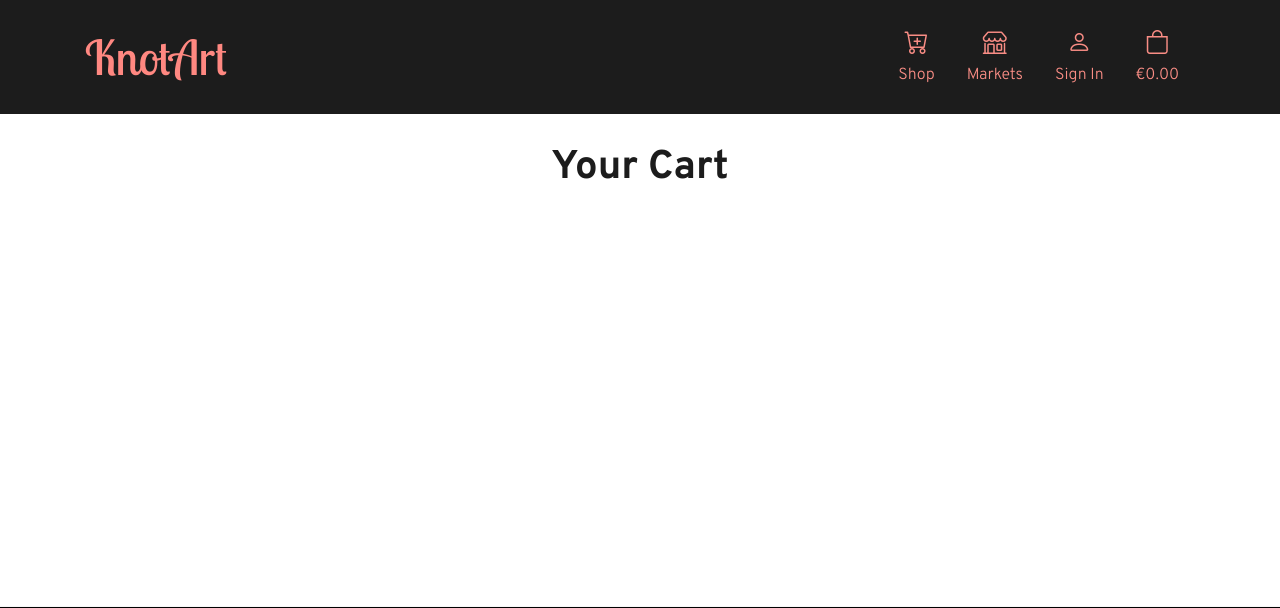
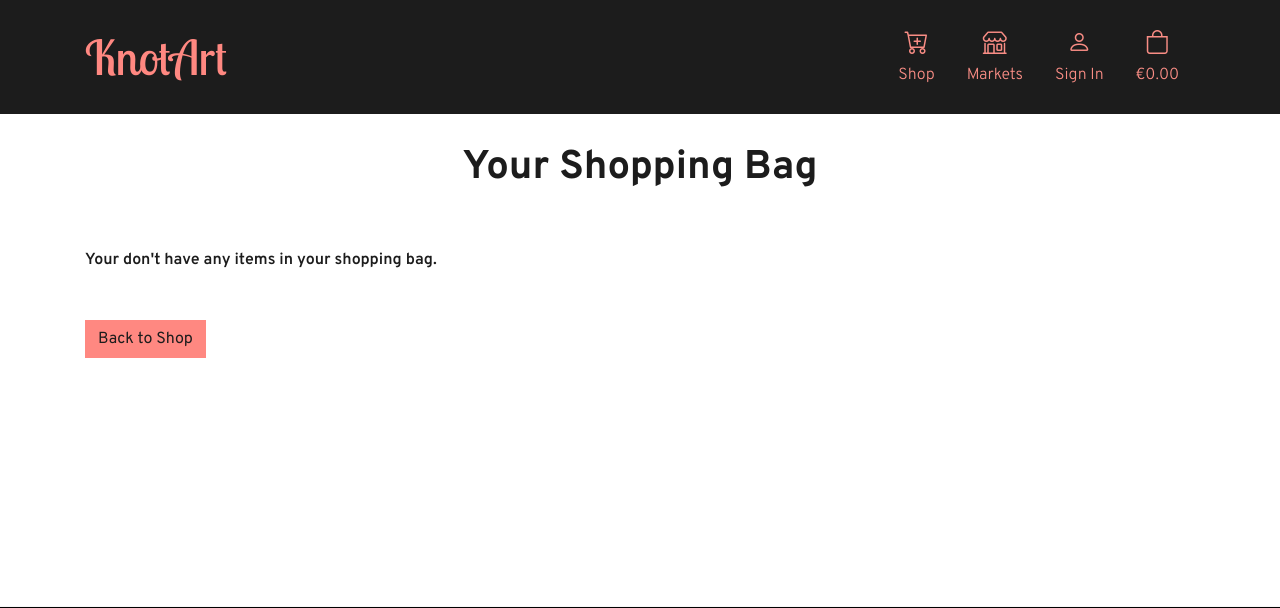
Before and after one commit to Fiona-T/knot-art, a Django app: page /cart/ in a window 1280 px wide. Shown: the top 608 px of the page. Run offline with Django 3.2, Linux system fonts and the light colour scheme; some libraries are stand-ins or nearby versions.

Commit message:
feat: update cart.html in cart app to show msg if no items in cart

```diff
--- a/cart/templates/cart/cart.html
+++ b/cart/templates/cart/cart.html
@@ -4,10 +4,23 @@
 {% block extra_title %} | Cart{% endblock %}
 {% block content %}
 <!-- page contents container -->
-<section class="py-5 container-fluid">
+<section class="py-5 container">
     <!-- 1st row - page heading -->
     <div class="row py-5 justify-content-center">
-        <h1>Your Cart</h1>
+        <h1>Your Shopping Bag</h1>
+    </div>
+    <!-- 2nd row - cart items, if there are any, otherwise a msg stating nothing in cart -->
+    <div class="row">
+        <div class="col">
+            {% if cart_items %}
+            <!-- cart contents -->
+            <div class="table-responsive">
+            </div>
+            {% else %}
+            <p class="fw-600 mb-5">Your don't have any items in your shopping bag.</p>
+            <a href="{% url 'products' %}" class="btn btn-brand">Back to Shop</a>
+            {% endif %}
+        </div>
     </div>
 </section>
 {% endblock %}
```
